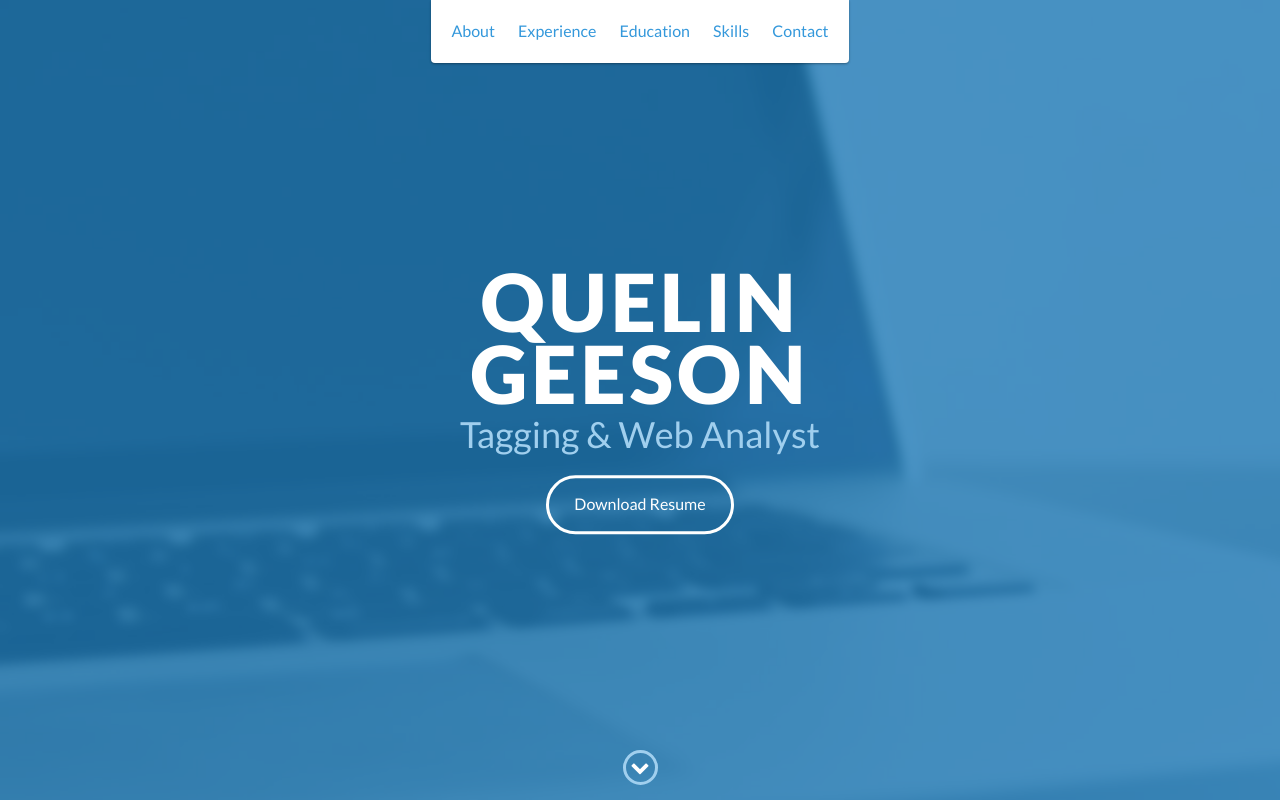
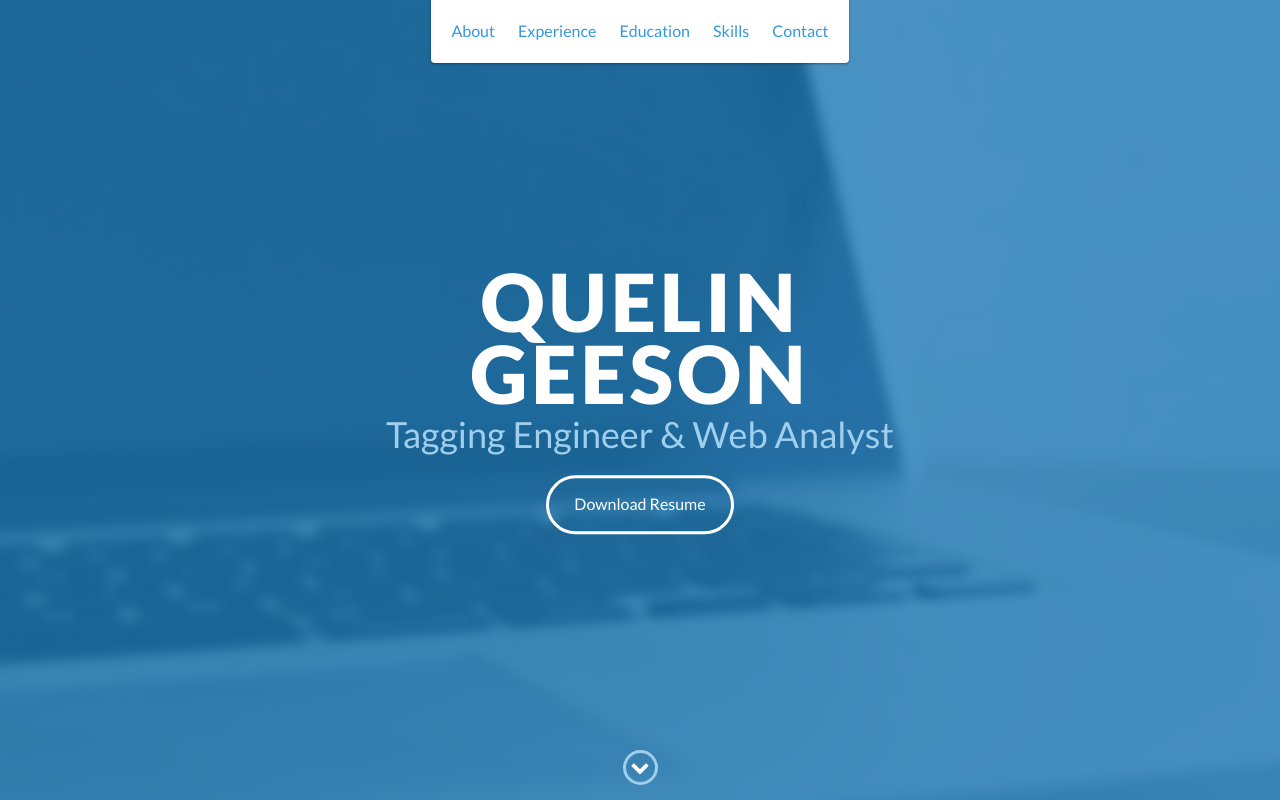
Before and after one commit to quelingeeson/quelingeeson.github.io, a plain HTML site: page index.html in a window 1280 px wide. Shown: the top 800 px of the page. Drawn offline with nearby package versions, Linux system fonts and the light colour scheme.

Commit message:
Update index.html

```diff
--- a/index.html
+++ b/index.html
@@ -60,7 +60,7 @@
     <div id="lead">
       <div id="lead-content">
         <h1>Quelin Geeson</h1>
-        <h2>Tagging & Web Analyst</h2>
+        <h2>Tagging Engineer & Web Analyst</h2>
         <a href="https://drive.google.com/file/d/1BTw9u-wk5j89oprZ6EsMEz4xp5YLn-Z3/view?usp=sharing" class="btn-rounded-white">Download Resume</a>
       </div>
       <!-- End #lead-content -->
```
